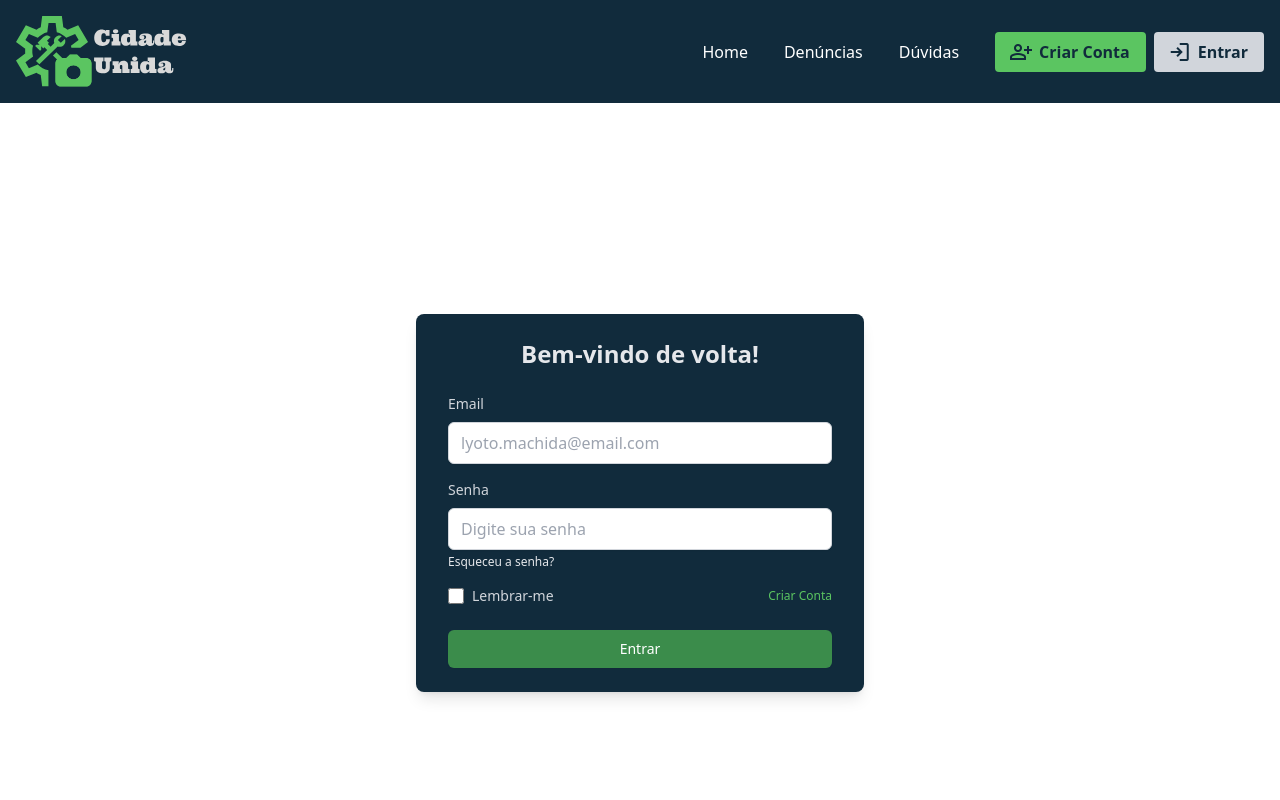
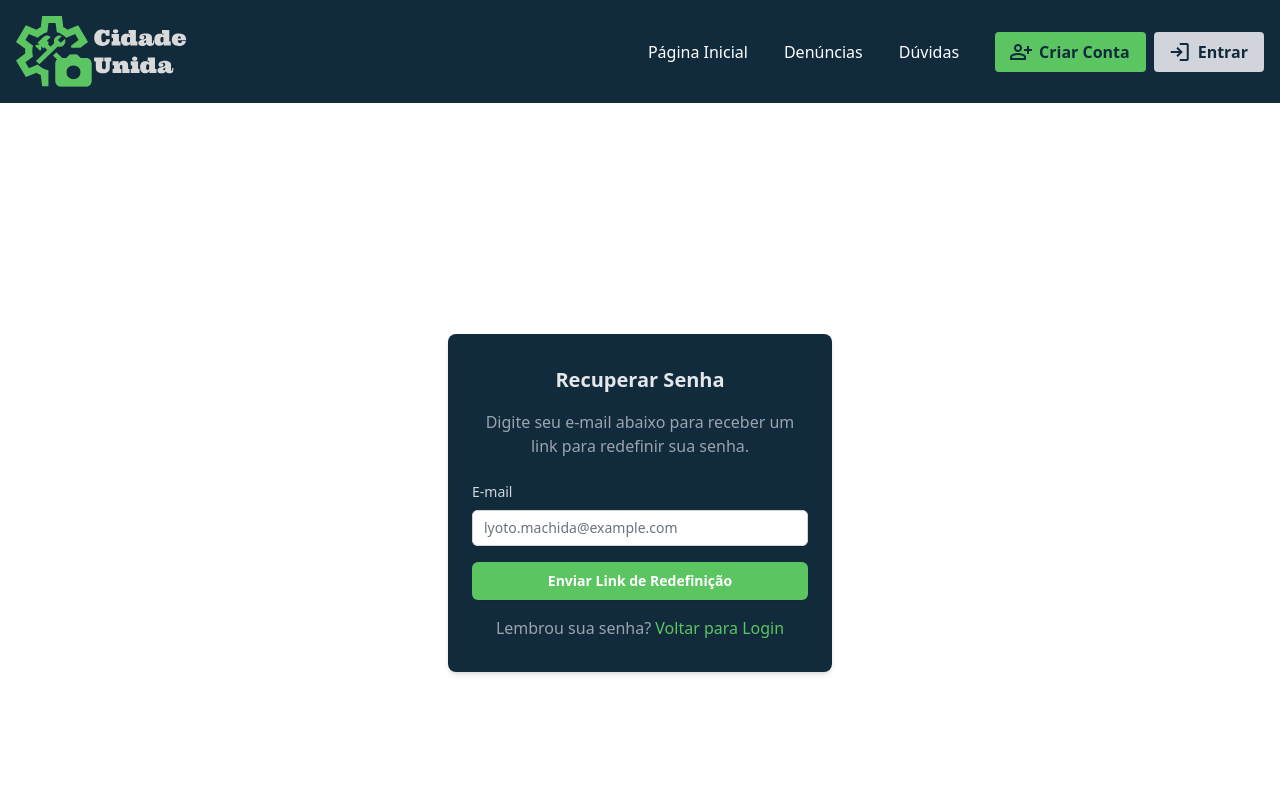
Before and after one commit to rafaelromwno/cidade-integra-frontend, a React (Vite) app in the folder frontend/: page /esqueci-senha in a window 1280 px wide. Shown: the top 800 px of the page. Built offline with nearby package versions, Linux system fonts and the light colour scheme.

Commit message:
feat: implementando react-router

```diff
--- a/frontend/src/App.jsx
+++ b/frontend/src/App.jsx
@@ -1,15 +1,11 @@
-import PaginaInicial from "./pages/PaginaInicial";
-import Duvidas from "./pages/Duvidas";
-import Denuncia from "./pages/Denuncia";
-import CriarConta from "./pages/CriarConta"
-import Entrar from "./pages/Entrar";
+import AppRoutes from "./routes/AppRoutes";
 
 function App() {
 
 
   return (
     <>
-      <Entrar />
+      <AppRoutes />
     </>
   );
 }
--- a/frontend/src/components/Faq/FaqData.jsx
+++ b/frontend/src/components/Faq/FaqData.jsx
@@ -77,6 +77,7 @@ export const faqData = [
     question: "Como posso entrar em contato com vocês?",
     answer: (
       <p>
+        <a name="contato"></a>
         Utilize nosso email para{" "}
         <a href="mailto:suporte@cidadeunida.com" className="text-green-500">
           suporte@cidadeunida.com
--- a/frontend/src/components/Footer.jsx
+++ b/frontend/src/components/Footer.jsx
@@ -1,4 +1,5 @@
 import React from "react";
+import { Link } from "react-router-dom";
 
 const Footer = () => {
   return (
@@ -13,18 +14,23 @@ const Footer = () => {
 
           {/* Links de Navegação */}
           <div className="flex justify-center mb-4 mt-2 md:mb-0">
-            <a href="/" className="mx-2 hover:text-verde-paleta hover:shadow duration-500">Home</a>
-            <a href="/denuncias" className="mx-2 hover:text-verde-paleta hover:shadow duration-500">Denúncias</a>
-            <a href="/ajuda" className="mx-2 hover:text-verde-paleta hover:shadow duration-500">Ajuda</a>
-            <a href="/ajuda#contato" className="mx-2 hover:text-verde-paleta hover:shadow duration-500">Contato</a>
+
+            <Link to="/" className="mx-2 hover:text-verde-paleta hover:shadow duration-500">Home</Link>
+
+            <Link to="/denuncie" className="mx-2 hover:text-verde-paleta hover:shadow duration-500">Denúncias</Link>
+
+            <Link to="/duvidas" className="mx-2 hover:text-verde-paleta hover:shadow duration-500">Dúvidas</Link>
+
+            <Link to="/duvidas#contato" className="mx-2 hover:text-verde-paleta hover:shadow duration-500">Contato</Link>
+
           </div>
 
            {/* Ícones Sociais */}
            <div className="flex justify-center">
-            <a href="#" className="mx-2">
+            <a  target="_blank" href="https://github.com/cidade-unida/cidade-unida-frontend" className="mx-2">
                 <img src="https://skillicons.dev/icons?i=github" width="40" height="40" alt="github logo"  />
             </a>
-            <a href="#" className="mx-2">
+            <a target="_blank" href="https://discord.gg/xv8cuVYTKw" className="mx-2">
                 <img src="https://raw.githubusercontent.com/maurodesouza/profile-readme-generator/master/src/assets/icons/social/linkedin/default.svg" width="40" height="40" alt="linkedin logo"  />
             </a>
             <a href="#" className="mx-2">
@@ -36,7 +42,7 @@ const Footer = () => {
 
         {/* Informações de Copyright */}
         <div className="text-center mt-8">
-          <p>&copy; 2024 Cidade Unida. Todos os direitos reservados.</p>
+          <p>&copy; 2025 Cidade Unida. Todos os direitos reservados.</p>
         </div>
       </div>
     </footer>
--- a/frontend/src/components/FormularioCriarConta.jsx
+++ b/frontend/src/components/FormularioCriarConta.jsx
@@ -1,4 +1,5 @@
 import { useState } from "react";
+import { Link } from "react-router-dom";
 
 export default function CriarConta() {
   const [form, setForm] = useState({
@@ -62,7 +63,7 @@ export default function CriarConta() {
         </form>
 
         <p className="text-center text-gray-400 mt-6">
-          Já possui uma conta? <a href="/login" className="text-verde-paleta hover:text-verde-escuro-paleta duration-500">Entrar</a>
+          Já possui uma conta? <Link to="/entrar" className="text-verde-paleta hover:text-verde-escuro-paleta duration-500">Entrar</Link>
         </p>
       </div>
     </div>
--- /dev/null
+++ b/frontend/src/components/FormularioEsqueciSenha.jsx
@@ -0,0 +1,61 @@
+import React from "react";
+import { Link } from "react-router-dom";
+
+const FormularioEsqueciSenha = () => {
+  return (
+    <div class="min-h-screen flex items-center justify-center">
+      <div class="bg-azul-paleta shadow-md rounded-lg px-6 py-8 max-w-sm w-full">
+        <h1 class="text-xl font-bold text-center mb-4 text-gray-200">
+          Recuperar Senha
+        </h1>
+        <p class="text-center text-gray-400 mb-6">
+          Digite seu e-mail abaixo para receber um link para redefinir sua
+          senha.
+        </p>
+        <form id="password-recovery-form">
+          <div class="mb-4">
+            <label
+              for="email"
+              class="block text-sm font-medium text-gray-300 mb-2"
+            >
+              E-mail
+            </label>
+            <input
+              type="email"
+              id="email"
+              name="email"
+              class="block w-full rounded-md border-0 py-2 px-3 text-gray-900 shadow-sm ring-1 ring-inset ring-gray-300 placeholder:text-gray-500 focus:ring-2 focus:ring-inset focus:ring-verde-paleta sm:text-sm"
+              placeholder="lyoto.machida@example.com"
+              required
+            ></input>
+          </div>
+
+          <button
+            type="submit"
+            class="w-full flex justify-center py-2 px-4 border border-transparent rounded-md shadow-sm text-sm font-semibold text-white bg-verde-paleta hover:bg-verde-escuro-paleta duration-500 focus:outline-none focus:ring-2 focus:ring-offset-2 focus:ring-verde-paleta"
+          >
+            Enviar Link de Redefinição
+          </button>
+
+          <p
+            id="confirmation-message"
+            class="hidden mt-4 text-center text-green-500"
+          >
+            O e-mail de recuperação foi enviado
+          </p>
+        </form>
+        <p class="mt-4 text-center text-gray-400">
+          Lembrou sua senha?{" "}
+          <Link
+            to="/entrar"
+            class="text-verde-paleta hover:text-verde-escuro-paleta"
+          >
+            Voltar para Login
+          </Link>
+        </p>
+      </div>
+    </div>
+  );
+};
+
+export default FormularioEsqueciSenha;
--- a/frontend/src/components/FormularioLogin.jsx
+++ b/frontend/src/components/FormularioLogin.jsx
@@ -1,4 +1,5 @@
 import React from 'react';
+import { Link } from 'react-router-dom';
 
 
 const FormularioLogin = () => {
@@ -44,12 +45,12 @@ const FormularioLogin = () => {
                             required
                         />
 
-                        <a
-                            href="/esqueci-senha"
+                        <Link
+                            to="/esqueci-senha"
                             className="block text-xs text-gray-200 hover:text-verde-paleta mt-1 duration-500"
                         >
                             Esqueceu a senha?
-                        </a>
+                        </Link>
                     </div>
 
                     {/* Opções adicionais */}
@@ -64,12 +65,12 @@ const FormularioLogin = () => {
                                 Lembrar-me
                             </label>
                         </div>
-                        <a
-                            href="/criar-conta"
+                        <Link
+                            to="/criar-conta"
                             className="text-xs text-verde-paleta hover:text-verde-escuro-paleta duration-500"
                         >
                             Criar Conta
-                        </a>
+                        </Link>
                     </div>
 
                     {/* Botão de Login */}
--- a/frontend/src/components/NavLinks.jsx
+++ b/frontend/src/components/NavLinks.jsx
@@ -10,10 +10,10 @@ const NavLinks = () => {
         to="/"
         className="hover:text-verde-paleta hover:shadow duration-500 block"
       >
-        Home
+        Página Inicial
       </Link>
       <Link
-        to="/denuncias"
+        to="/denuncie"
         className="hover:text-verde-paleta hover:shadow duration-500 block"
       >
         Denúncias
@@ -28,7 +28,7 @@ const NavLinks = () => {
       {/* botôes criar conta e login */}
       <div className="space-x-2">
         <Link
-          to="/registro"
+          to="/criar-conta"
           className="bg-verde-paleta hover:bg-verde-escuro-paleta duration-500 text-azul-paleta font-bold py-2 px-4 rounded inline-flex items-center"
         >
           <span className="material-symbols-outlined flex items-center justify-center w-5 h-5 mr-2">
@@ -37,7 +37,7 @@ const NavLinks = () => {
           Criar Conta
         </Link>
         <Link
-          to="/login"
+          to="/entrar"
           className="bg-gray-300 hover:bg-gray-400 duration-500 text-azul-paleta font-bold py-2 px-4 rounded inline-flex items-center"
         >
           <span className="material-symbols-outlined flex items-center justify-center w-5 h-5 mr-2">
--- a/frontend/src/main.jsx
+++ b/frontend/src/main.jsx
@@ -1,13 +1,10 @@
-import { StrictMode } from 'react'
-import { createRoot } from 'react-dom/client'
-import './index.css'
-import App from './App.jsx'
-import { BrowserRouter } from 'react-router'
+import { StrictMode } from "react";
+import { createRoot } from "react-dom/client";
+import "./index.css";
+import App from "./App.jsx";
 
-createRoot(document.getElementById('root')).render(
-  <BrowserRouter>
-    <StrictMode>
-      <App />
-    </StrictMode>
-  </BrowserRouter>,
-)
+createRoot(document.getElementById("root")).render(
+  <StrictMode>
+    <App />
+  </StrictMode>
+);
--- a/frontend/src/pages/Entrar.jsx
+++ b/frontend/src/pages/Entrar.jsx
@@ -1,14 +1,13 @@
-import React from 'react'
-import Layout from '../components/Layout'
-import FormularioLogin from '../components/FormularioLogin'
+import React from "react";
+import Layout from "../components/Layout";
+import FormularioLogin from "../components/FormularioLogin";
 
 const Entrar = () => {
-    return (
-        <Layout>
-            <FormularioLogin />
-        </Layout>
+  return (
+    <Layout>
+      <FormularioLogin />
+    </Layout>
+  );
+};
 
-    )
-}
-
-export default Entrar
+export default Entrar;
--- /dev/null
+++ b/frontend/src/pages/EsqueciSenha.jsx
@@ -0,0 +1,13 @@
+import React from "react";
+import Layout from "../components/Layout";
+import FormularioEsqueciSenha from "../components/FormularioEsqueciSenha";
+
+const EsqueciSenha = () => {
+  return (
+    <Layout>
+      <FormularioEsqueciSenha />
+    </Layout>
+  );
+};
+
+export default EsqueciSenha;
--- /dev/null
+++ b/frontend/src/pages/NotFound.jsx
@@ -0,0 +1,15 @@
+import { Link } from "react-router-dom";
+
+function NotFound() {
+  return (
+    <div className="flex flex-col items-center justify-center h-screen text-center">
+      <h1 className="text-5xl font-bold text-red-600">404</h1>
+      <p className="text-lg text-gray-700 mt-2">Página não encontrada :(</p>
+      <Link to="/" className="mt-4 px-4 py-2 bg-verde-paleta text-white rounded-md hover:bg-verde-escuro-paleta transition">
+        Voltar para a página inicial
+      </Link>
+    </div>
+  );
+}
+
+export default NotFound;
--- /dev/null
+++ b/frontend/src/routes/AppRoutes.jsx
@@ -0,0 +1,24 @@
+import { BrowserRouter, Routes, Route } from "react-router-dom";
+import CriarConta from "../pages/CriarConta";
+import Denuncia from "../pages/Denuncia";
+import Duvidas from "../pages/Duvidas";
+import Entrar from "../pages/Entrar";
+import Paginainicial from "../pages/Paginainicial";
+import NotFound from "../pages/NotFound";
+import EsqueciSenha from "../pages/EsqueciSenha";
+
+export default function AppRoutes() {
+  return (
+    <BrowserRouter>
+      <Routes>
+        <Route path="/" element={<Paginainicial />} />
+        <Route path="/criar-conta" element={<CriarConta />} />
+        <Route path="/denuncie" element={<Denuncia />} />
+        <Route path="/duvidas" element={<Duvidas />} />
+        <Route path="/entrar" element={<Entrar />} />
+        <Route path="/esqueci-senha" element={<EsqueciSenha />} />
+        <Route path="*" element={<NotFound />} />
+      </Routes>
+    </BrowserRouter>
+  );
+}
```
